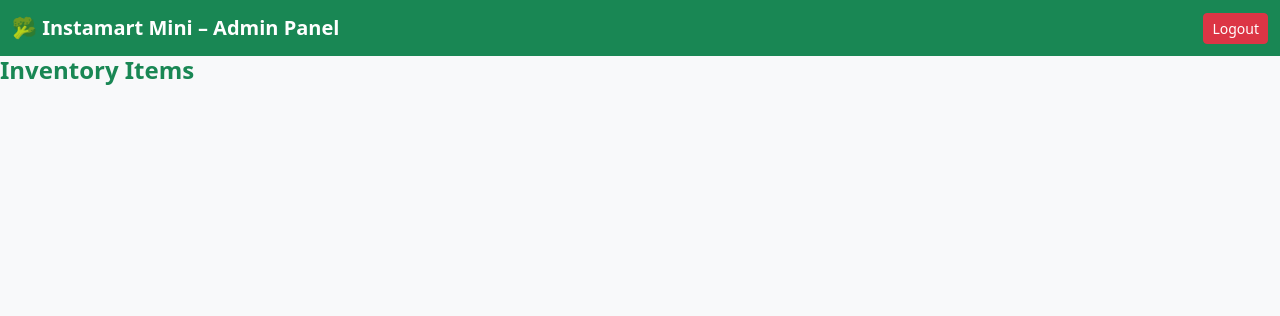
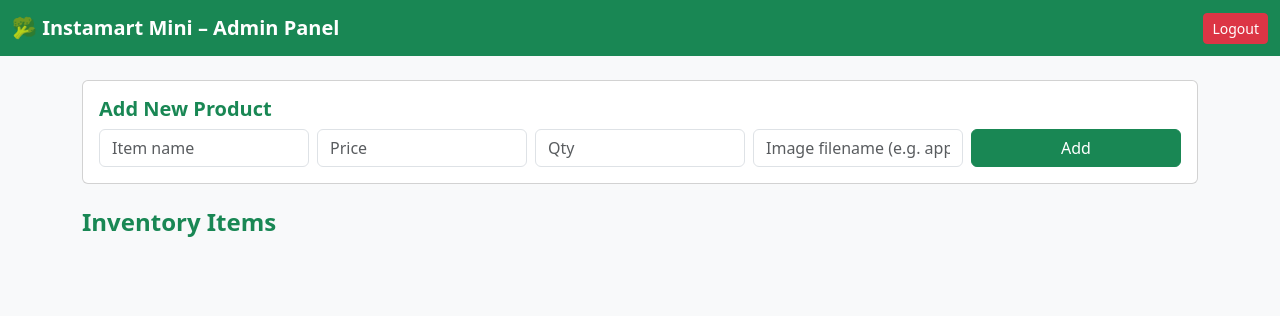
Before and after one commit to Ayush20076564/instamart-mini, a Flask app: template templates/store.html in a window 1280 px wide. Shown: the top 316 px of the page. Run offline with Flask 3, Linux system fonts and the light colour scheme; the template is opened without the code that fills it, so the values that code supplies are empty.

Commit message:
Store HTML Code

```diff
--- a/templates/store.html
+++ b/templates/store.html
@@ -16,6 +16,18 @@
     </div>
   </nav>
 
+  <div class="container my-4">
+    <!-- Add Product -->
+    <div class="card p-3 mb-4">
+      <h5 class="text-success fw-bold">Add New Product</h5>
+      <div class="row g-2">
+        <div class="col"><input id="iname" class="form-control" placeholder="Item name" /></div>
+        <div class="col"><input id="iprice" class="form-control" placeholder="Price" type="number" /></div>
+        <div class="col"><input id="iqty" class="form-control" placeholder="Qty" type="number" /></div>
+        <div class="col"><input id="iimg" class="form-control" placeholder="Image filename (e.g. apple.jpg)" /></div>
+        <div class="col"><button class="btn btn-success w-100" onclick="addItem()">Add</button></div>
+      </div>
+    </div>
 
     <!-- Inventory -->
     <h4 class="text-success fw-bold mb-3">Inventory Items</h4>
```
